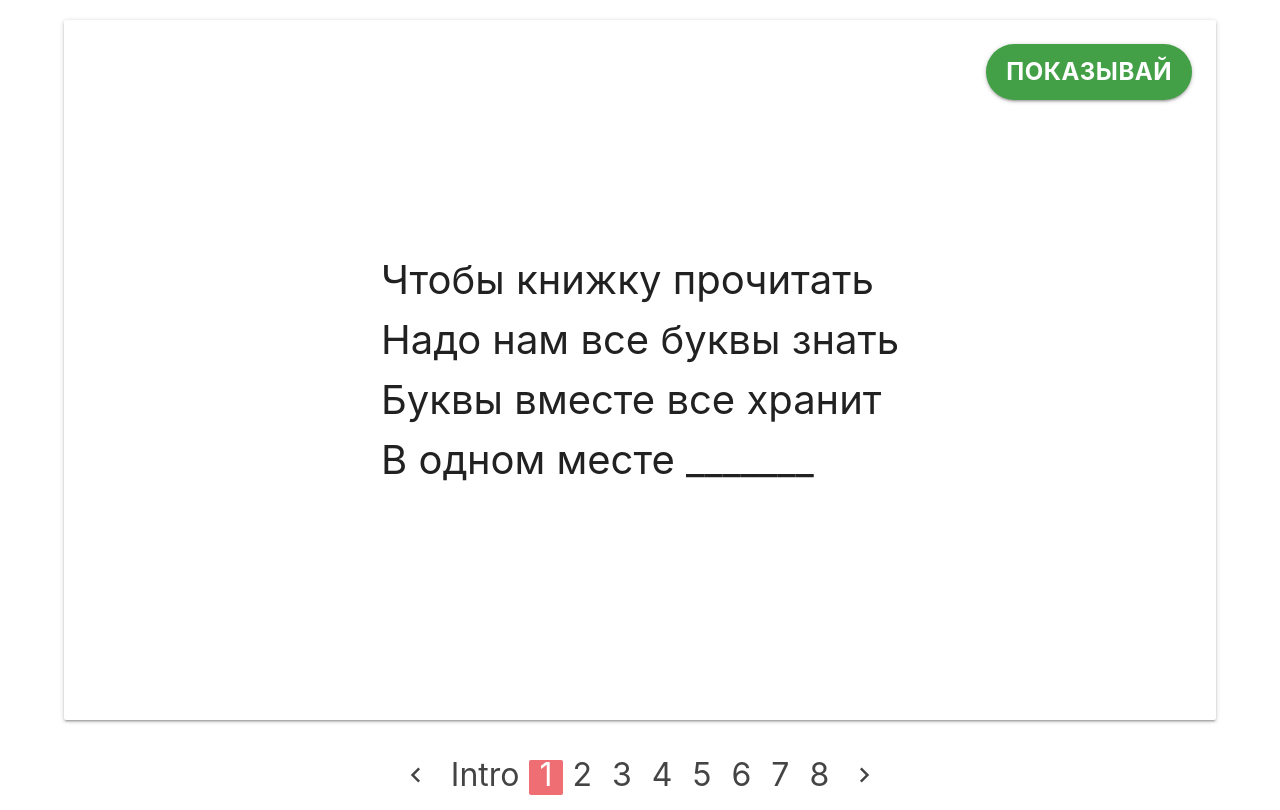
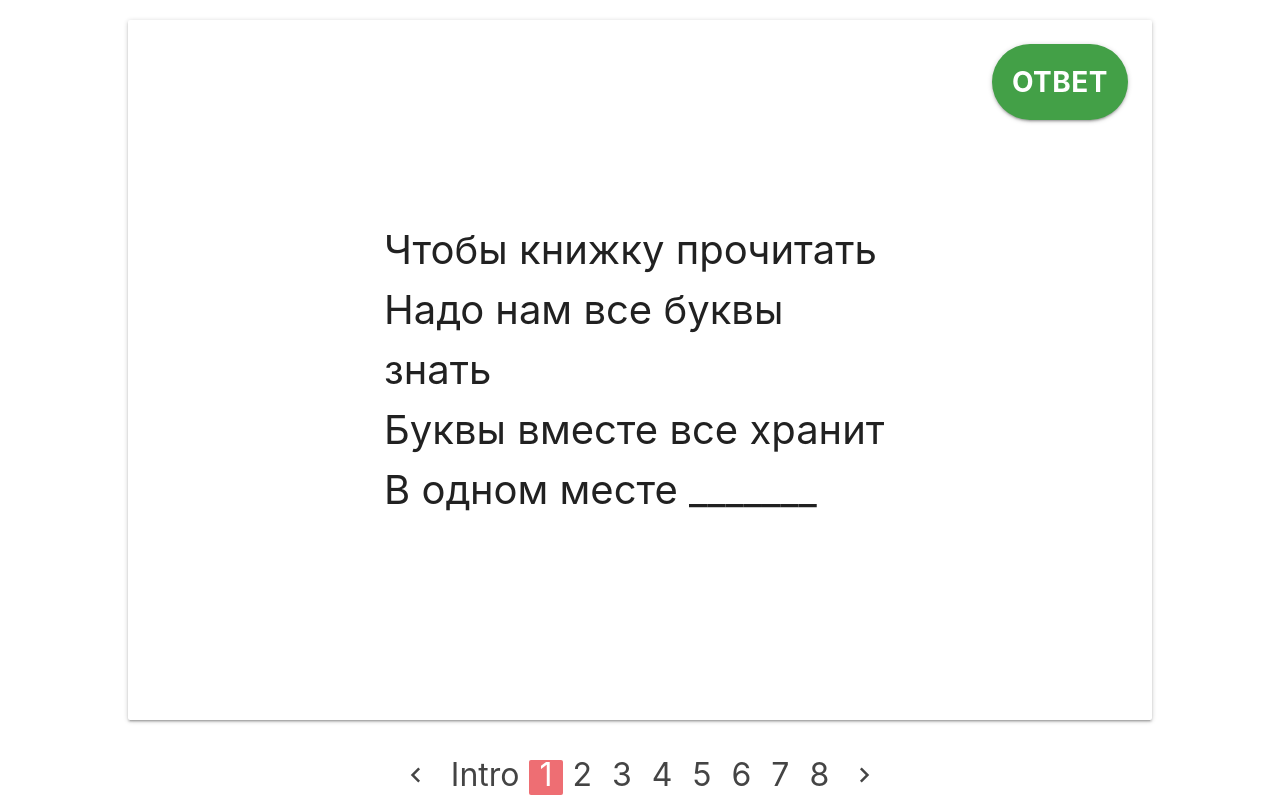
Before and after one commit to Alex-and-Sarah/RiddlesForElla, a React (Create React App) app: page / in a window 1280 px wide. Both pictures are taken after a click on the link "chevron_right". Built offline with nearby package versions, Linux system fonts and the light colour scheme.

Commit message:
fix state of open

```diff
--- a/src/App.css
+++ b/src/App.css
@@ -24,10 +24,10 @@ img {
 }
 
 .btn {
-	font-size: 24px;
+	font-size: 28px;
 	font-weight: bold;
 	height: 100%;
-	padding: 10px 20px;
+	padding: 20px;
 	border-radius: 50px;
 }
 
@@ -45,8 +45,18 @@ img {
 }
 
 .card {
-	width: 90%;
+	width: 80%;
 	margin: 0 auto;
 	margin-top: 20px;
 	height: 700px;
+	overflow: visible;
 }
+
+.card.open {
+	overflow: hidden;
+}
+
+.card-reveal.open {
+	display: block;
+	transform: translateY(-100%);
+}
--- a/src/App.jsx
+++ b/src/App.jsx
@@ -1,4 +1,4 @@
-import React, { useState } from "react";
+import React, { useState, useEffect } from "react";
 import "./App.css";
 import RiddlePage from "./RiddlePage";
 import { introText } from "./riddles";
@@ -16,10 +16,17 @@ const IntroCard = () => {
 
 const App = () => {
   const [currPage, setCurrPage] = useState(0);
-  console.log(currPage);
+  const [open, setOpen] = useState(false);
+
+  useEffect(() => setOpen(false), [currPage]);
+
   return (
     <div className="App">
-      {currPage ? <RiddlePage num={currPage} /> : <IntroCard />}
+      {currPage ? (
+        <RiddlePage num={currPage} open={open} setOpen={setOpen} />
+      ) : (
+        <IntroCard />
+      )}
 
       <ul className="pagination">
         <li className={currPage ? "waves-effect" : "disabled"}>
--- a/src/RiddlePage.jsx
+++ b/src/RiddlePage.jsx
@@ -1,27 +1,26 @@
 import React from "react";
 import riddles from "./riddles";
 
-const RiddlePage = ({ num }) => {
+const RiddlePage = ({ num, open, setOpen }) => {
   return (
-    <div class="card">
-      <div class="card-content">
-        <span class="card-title activator grey-text text-darken-4">
-          <a class="activator waves-effect waves-light btn right green darken-1">
-		  	показывай
-          </a>
-        </span>
+    <div className={open ? "card open" : "card"}>
+      <div className="card-content">
+        <a
+          className="waves-effect waves-light btn right green darken-1"
+          onClick={() => setOpen(true)}
+        >
+          Ответ
+        </a>
         <p>{riddles[num - 1].riddleText}</p>
       </div>
-      <div class="card-reveal">
-        <span class="card-title grey-text text-darken-4">
-          <a class="btn-floating btn-large waves-effect waves-light red right">
-            <i class="material-icons">close</i>
-          </a>
-        </span>
-        <img
-          class="activator"
-          src={`/RiddlesForElla/images/${riddles[num - 1].answerPhoto}`}
-        />
+      <div className={open ? "card-reveal open" : "card-reveal"}>
+        <a
+          className="btn-floating btn-large waves-effect waves-light red right"
+          onClick={() => setOpen(false)}
+        >
+          <i className="material-icons">close</i>
+        </a>
+        <img src={`/RiddlesForElla/images/${riddles[num - 1].answerPhoto}`} />
       </div>
     </div>
   );
```
Also changed, not shown: 18 other files (tests, documents, lock files or other folders).
